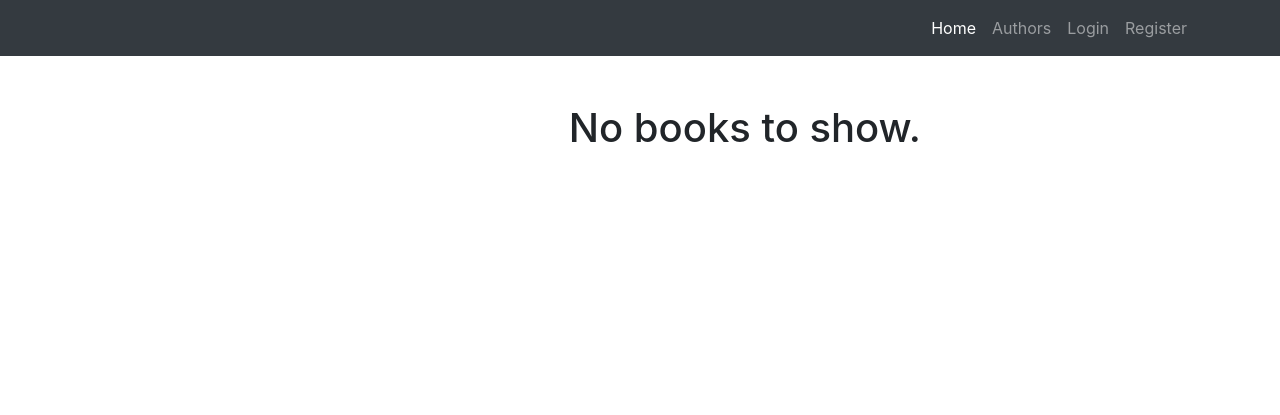
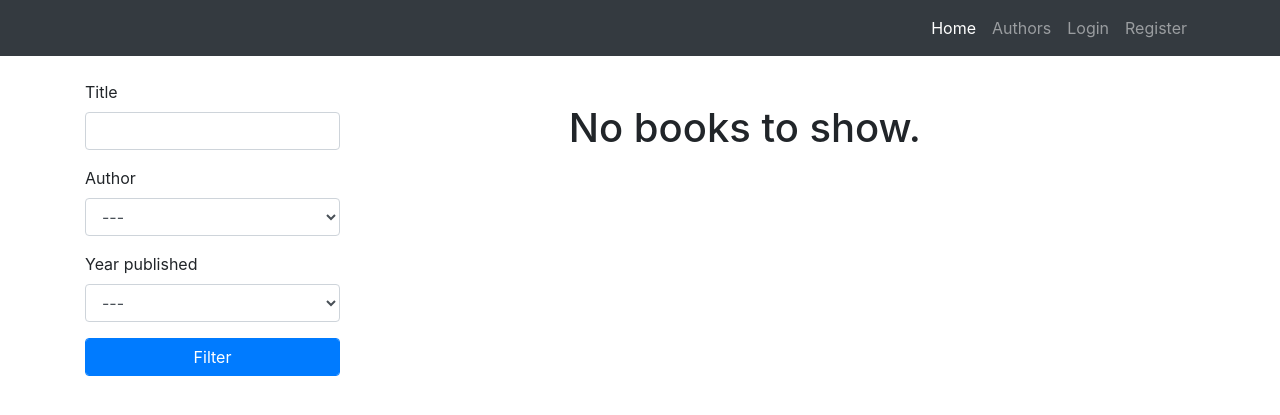
Before and after one commit to MarkoGajic93/LibraryProjectV2, a Flask app: page / in a window 1280 px wide. Shown: the top 415 px of the page. Run offline with Flask 3, Linux system fonts and the light colour scheme; parts of the project's set-up code (start-up, migrations or seed data) failed here and were passed over; some libraries are stand-ins or nearby versions.

Commit message:
Added filter options to home page

```diff
--- /dev/null
+++ b/app/home/forms.py
@@ -0,0 +1,10 @@
+from flask_wtf import FlaskForm
+from wtforms.fields.choices import SelectField
+from wtforms.fields.simple import StringField, SubmitField
+
+
+class FilterForm(FlaskForm):
+    title = StringField("Title")
+    author = SelectField("Author")
+    year_published = SelectField("Year published", choices=[(0, "---"), (1, "Newest first"), (2, "Oldest first")])
+    submit = SubmitField("Filter")
--- a/app/home/routes.py
+++ b/app/home/routes.py
@@ -1,11 +1,28 @@
-from flask import render_template
+from flask import render_template, request
 
 from . import home_bp
-from ..db_models import Book
+from .forms import FilterForm
+from ..db_models import Book, Author
 
 
 @home_bp.route("/")
 def home():
+    filter_form = FilterForm(request.args, meta={"csrf": False})
+    authors = [(author.id, author.name) for author in Author.query.all()]
+    authors.insert(0, (0, "---"))
+    filter_form.author.choices = authors
     books = Book.query.all()
 
-    return render_template("home.html", books=books)
+    if filter_form.validate():
+        query = Book.query
+        if filter_form.title.data:
+            query = query.filter(Book.title.like(f"%{filter_form.title.data.upper()}%"))
+        if filter_form.author.data != '0':
+            query = query.filter_by(author_id=filter_form.author.data)
+        if filter_form.year_published.data == '1':
+            query = query.order_by(Book.year_published.desc())
+        if filter_form.year_published.data == '2':
+            query = query.order_by(Book.year_published.asc())
+        books = query.all()
+
+    return render_template("home.html", books=books, form=filter_form)
--- a/app/home/templates/home.html
+++ b/app/home/templates/home.html
@@ -5,7 +5,21 @@
   <div class="row">
     <div class="col-lg-3">
       <div class="my-4">
-
+        <form class="filter-form" action="{{ url_for('home.home') }}" method="GET">
+          <div class="form-group">
+            {{ form.title.label }}
+            {{ form.title(class="form-control") }}
+          </div>
+          <div class="form-group">
+            {{ form.author.label }}
+            {{ form.author(class="form-control") }}
+          </div>
+          <div class="form-group">
+            {{ form.year_published.label }}
+            {{ form.year_published(class="form-control") }}
+          </div>
+          {{ form.submit(class="btn btn-primary form-control") }}
+        </form>
       </div>
     </div>
     <div class="col-lg-9">
```
